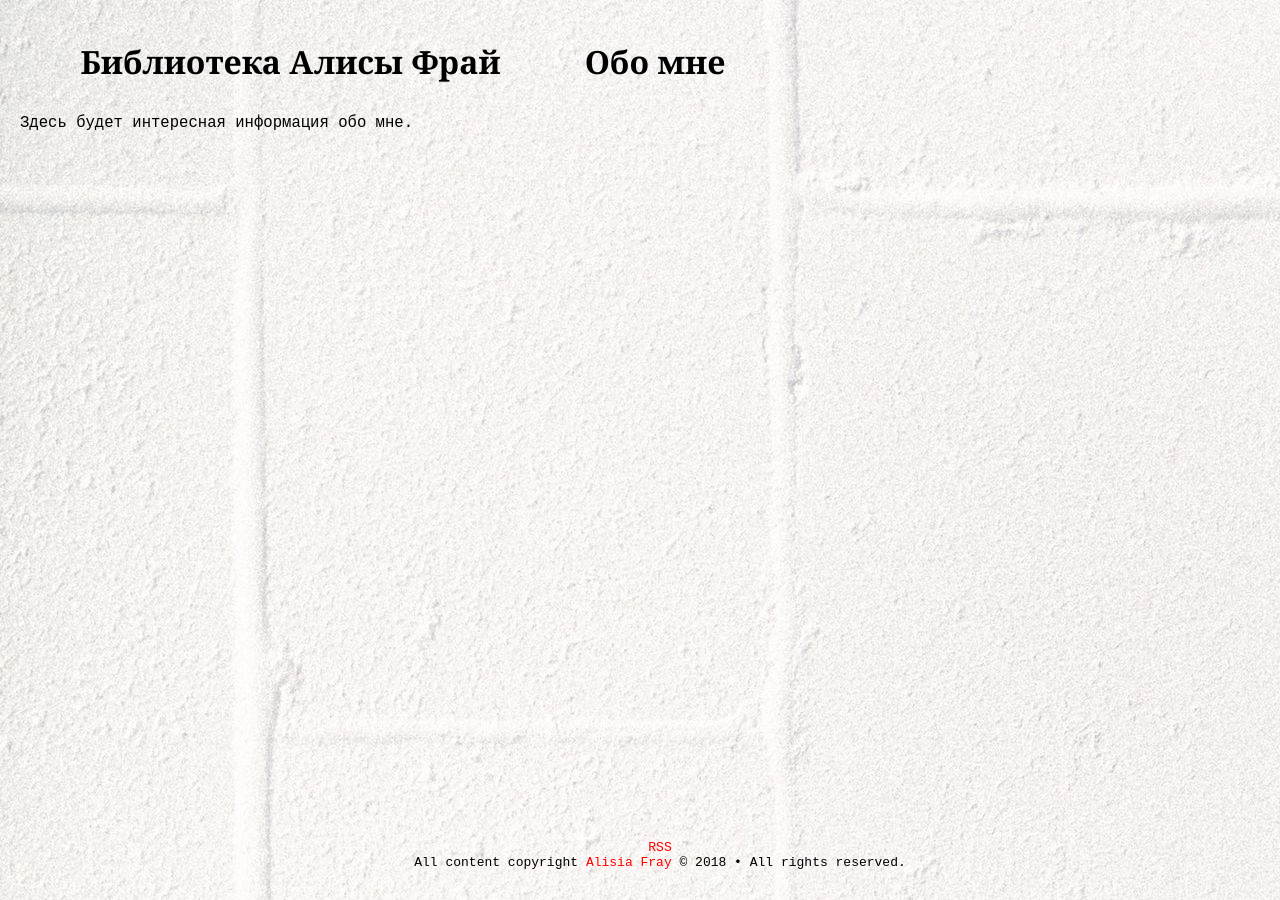
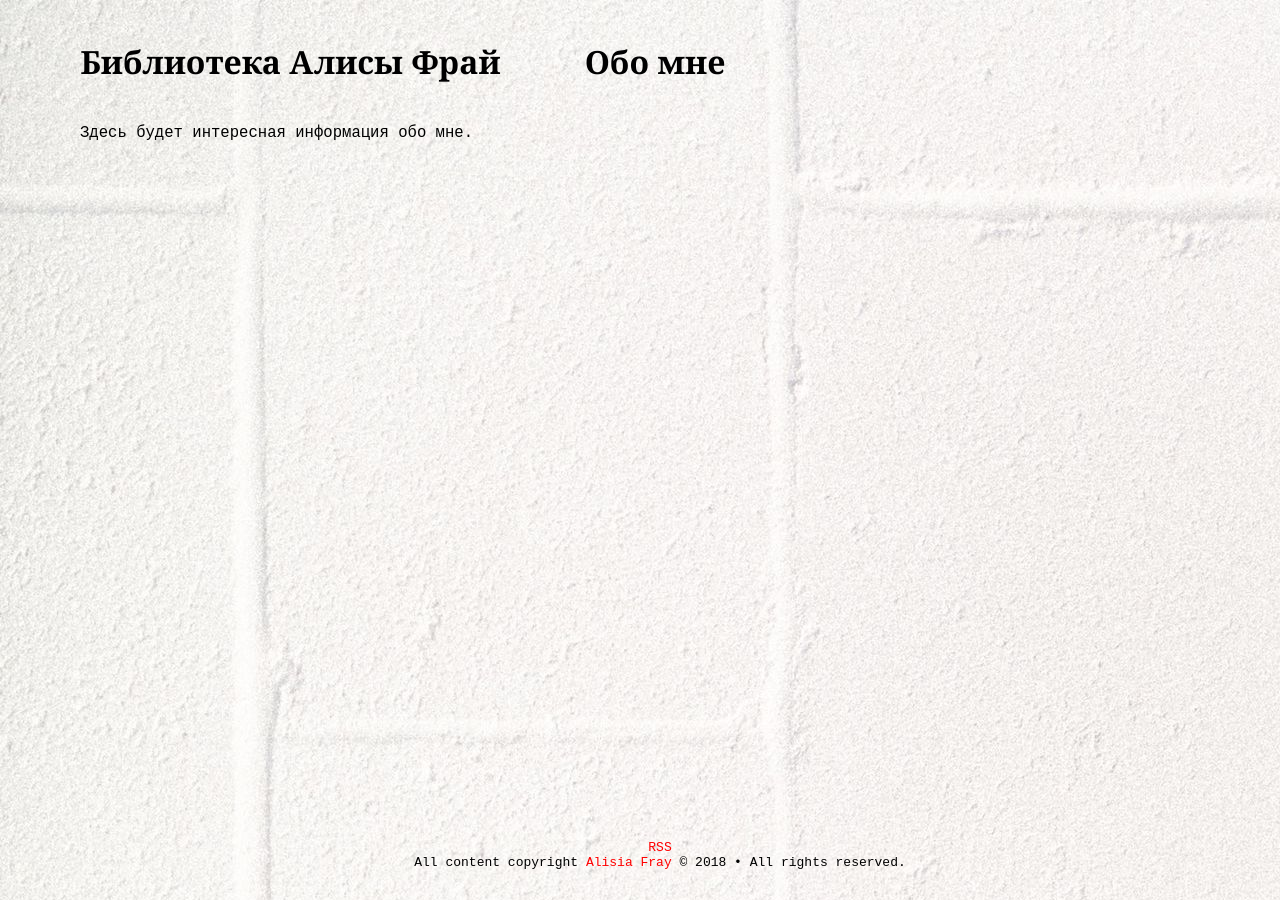
Before and after one commit to frayalisia/frayalisia.github.io, a Jekyll site: the page built from about/index.html, in a window 1280 px wide. Built offline with Jekyll 4.4.1, drawn with Linux system fonts in a browser that asks for light colours.

Commit message:
Update index.html

```diff
--- a/about/index.html
+++ b/about/index.html
@@ -3,6 +3,6 @@ layout: default
 title: "Обо мне"
 ---
 
-<div class="about">
+<div class="post">
   <p>Здесь будет интересная информация обо мне.</p>
 </div>
```
